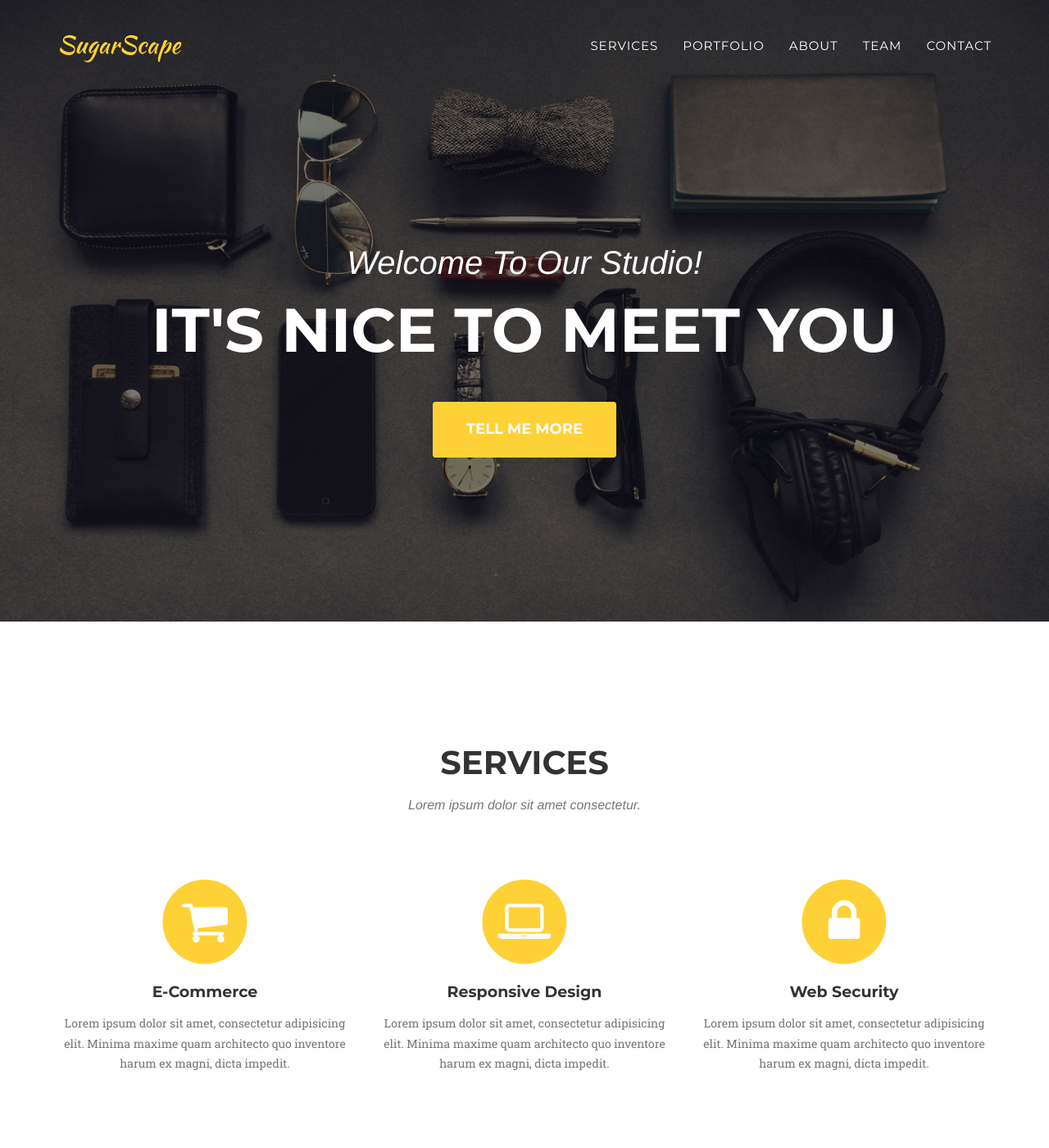
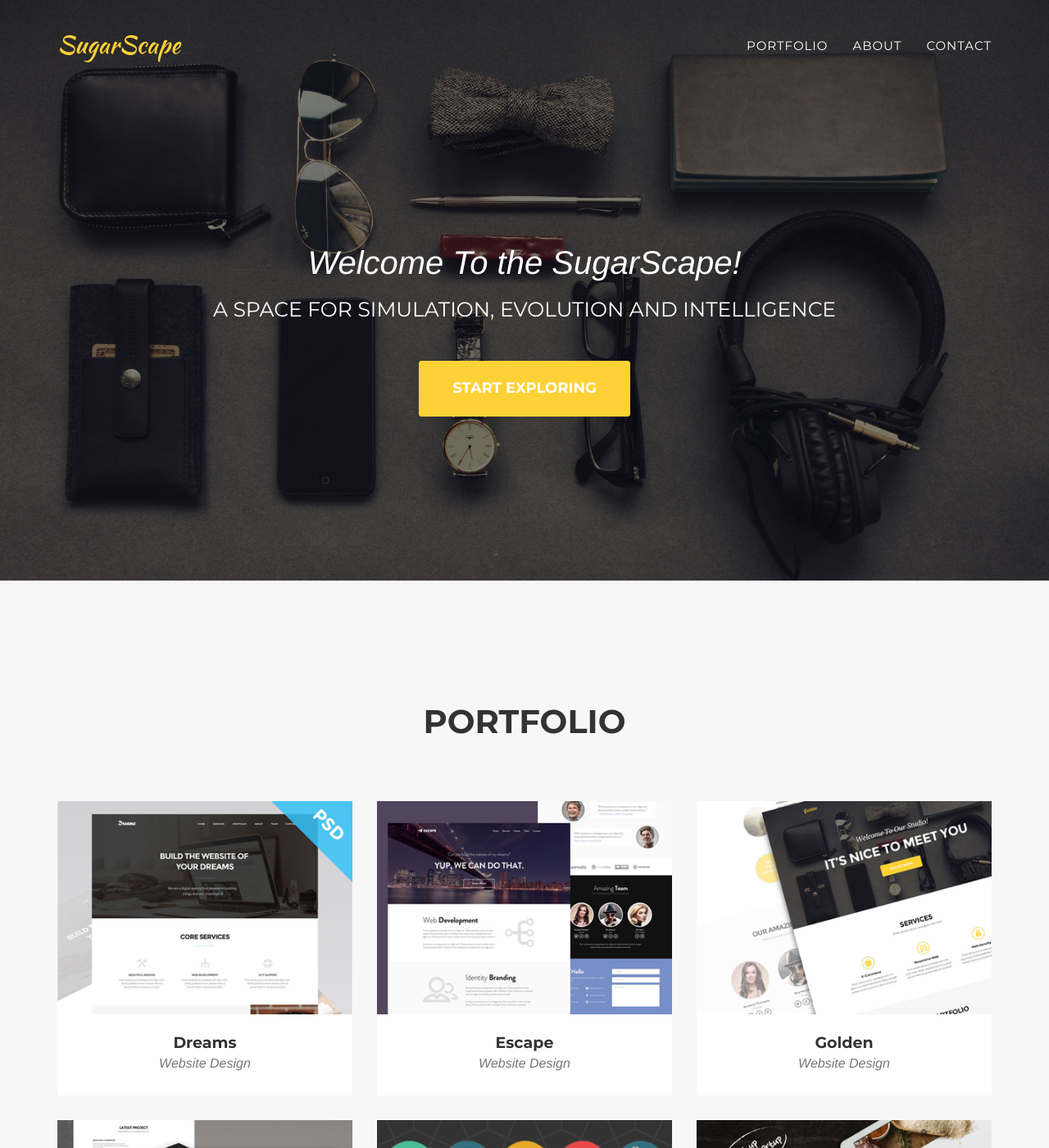
Before and after one commit to chenye/chenye.github.io, a Jekyll site: the page built from index.html, in a window 1280 px wide and 1400 px high. Shown: the whole window at 82% size. Built offline with Jekyll 4.4.1, drawn with Linux system fonts in a browser that asks for light colours; some web fonts are replaced; some of the changed text lies outside the part shown.

Commit message:
Update the content in the home page.

```diff
--- a/_config.yml
+++ b/_config.yml
@@ -13,28 +13,12 @@
   secondary: fec503
   secondary-dark: 333
 
-# Team names, titles and social links
-people:
-- name: Kay Garland
-  pic: 1
-  position: Lead Designer
-  social:
-    - title: twitter
-      url: #
-    - title: facebook
-      url: #
-    - title: stack-overflow
-      url: #
-
 # Social networks usernames (many more available: google-plus, flickr, dribbble, pinterest, instagram, tumblr, linkedin, etc.)
 social:
   - title: github
     url: http://github.com/chenye
-
-# Postal address (add as many lines as necessary)
-address:
-  - line: 3481 Melrose Place
-  - line: Beverly Hills, CA 90210
+  - title: linkedin
+    url: https://www.linkedin.com/pub/ye-chen/56/9b8/606
 
 # Build settings
 markdown: kramdown
--- /dev/null
+++ b/_includes/about_me.html
@@ -0,0 +1,14 @@
+<!-- About Me Section -->
+    <section id="aboutme" class="bg-light-gray">
+        <div class="container">
+            <div class="row">
+                <div class="col-lg-12 text-center">
+                    <h2 class="section-heading">About Me</h2>
+                    <p class="text-muted">Ye Chen</p>
+                    <p class="text-muted">PhD in Electrical Engineering, University of Cincinnati.</p>
+                    <p class="text-muted">Quantitative Researcher at the Climate Corporation.</p>
+
+                </div>
+            </div>
+        </div>
+    </section>
--- a/_includes/contact.html
+++ b/_includes/contact.html
@@ -3,7 +3,6 @@
             <div class="row">
                 <div class="col-lg-12 text-center">
                     <h2 class="section-heading">Contact Us</h2>
-                    <h3 class="section-subheading text-muted">Lorem ipsum dolor sit amet consectetur.</h3>
                 </div>
             </div>
             <div class="row">
--- a/_includes/header.html
+++ b/_includes/header.html
@@ -19,16 +19,10 @@
                         <a href="#page-top"></a>
                     </li>
                     <li>
-                        <a class="page-scroll" href="#services">Services</a>
-                    </li>
-                    <li>
                         <a class="page-scroll" href="#portfolio">Portfolio</a>
                     </li>
                     <li>
-                        <a class="page-scroll" href="#about">About</a>
-                    </li>
-                    <li>
-                        <a class="page-scroll" href="#team">Team</a>
+                        <a class="page-scroll" href="#aboutme">About</a>
                     </li>
                     <li>
                         <a class="page-scroll" href="#contact">Contact</a>
@@ -44,9 +38,9 @@
     <header>
         <div class="container">
             <div class="intro-text">
-                <div class="intro-lead-in">Welcome To Our Studio!</div>
-                <div class="intro-heading">It's Nice To Meet You</div>
-                <a href="#services" class="page-scroll btn btn-xl">Tell Me More</a>
+                <div class="intro-lead-in">Welcome To the SugarScape!</div>
+                <div class="intro-heading">A space for simulation, evolution and intelligence</div>
+                <a href="#portfolio" class="page-scroll btn btn-xl">Start Exploring</a>
             </div>
         </div>
     </header>
--- a/_includes/portfolio_grid.html
+++ b/_includes/portfolio_grid.html
@@ -4,7 +4,7 @@
             <div class="row">
                 <div class="col-lg-12 text-center">
                     <h2 class="section-heading">Portfolio</h2>
-                    <h3 class="section-subheading text-muted">Lorem ipsum dolor sit amet consectetur.</h3>
+                    <h3 class="section-subheading text-muted"></h3>
                 </div>
             </div>
             <div class="row">
--- a/_layouts/default.html
+++ b/_layouts/default.html
@@ -7,11 +7,8 @@
     <body id="page-top" class="index">
 
     {% include header.html %}
-    {% include services.html %}
     {% include portfolio_grid.html %}
-    {% include about.html %}
-    {% include team.html %}
-    {% include clients.html %}
+    {% include about_me.html %}
     {% include contact.html %}
     {% include footer.html %}
     {% include modals.html %}
```
Also changed, not shown: _includes/css/agency.css (+6 -6 lines), 9 other files.
